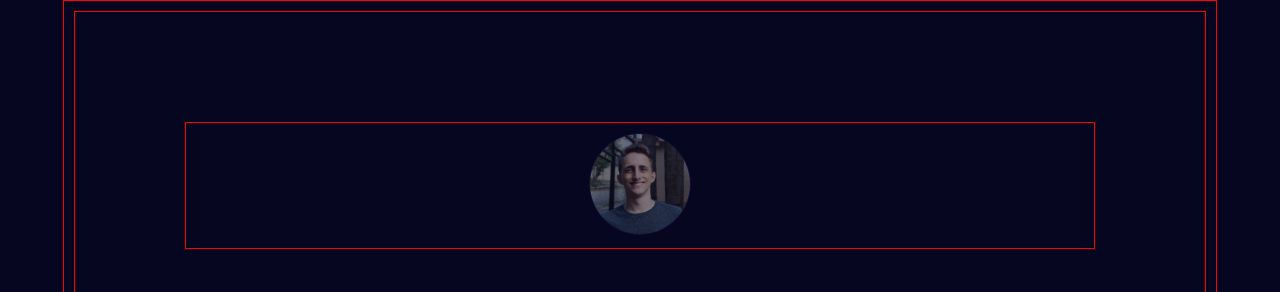
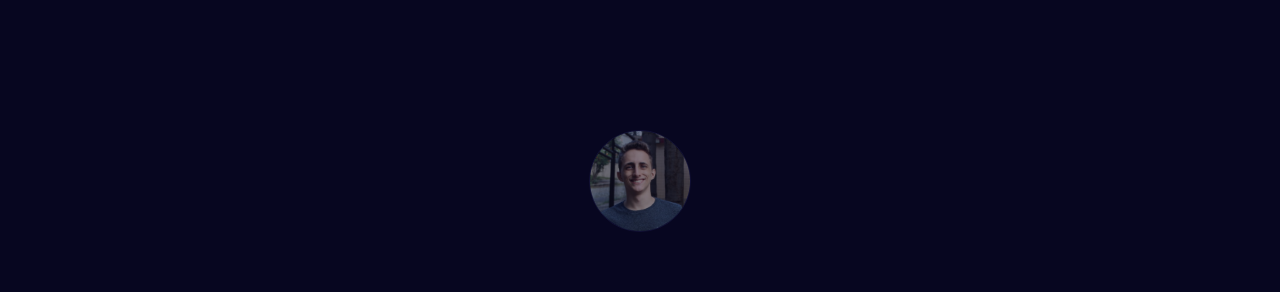
Before and after one commit to lucasmelovs/Curriculo, a plain HTML site: page index.html in a window 1280 px wide. Shown: the top 292 px of the page. Drawn offline with Linux system fonts and the light colour scheme.

Commit message:
Tirando bordas

```diff
--- a/style.css
+++ b/style.css
@@ -3,9 +3,9 @@
 	padding: 0;
 }
 
-div, p, img{
+/*div, p, img{
 	border: 1px solid red;
-}
+}*/
 
 body{
 	width: 100%;
```
